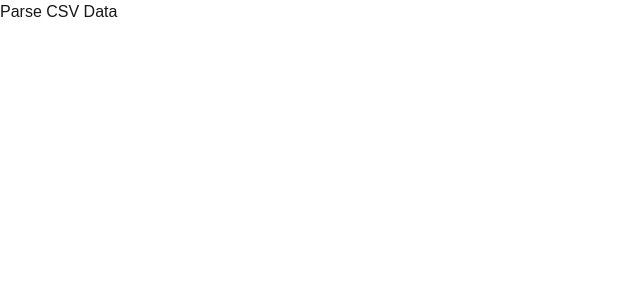
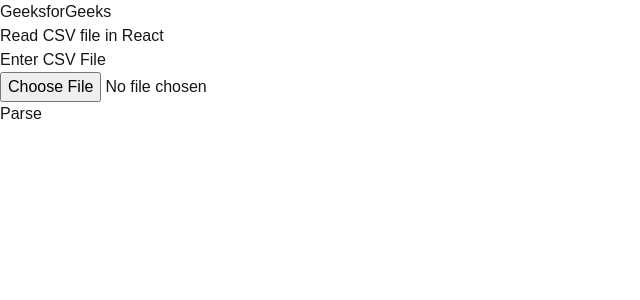
Before and after one commit to SantinoGiordano/Recipe-Maker, a Next.js app: page / in a window 1280 px wide. Shown: the top 300 px of the page, without its empty margins (0-640 px from the left). Built offline with nearby package versions, Linux system fonts and the light colour scheme.

Commit message:
copied function from react home page

```diff
--- a/app/page.tsx
+++ b/app/page.tsx
@@ -1,16 +1,110 @@
+'use client'
+import React, { useState } from "react";
+import Papa from "papaparse";
 
-import { useState } from "react";
+// Allowed extensions for input file
+const allowedExtensions = ["csv"];
 
-import useFetch from "./hooks/useFetch";
+const App = () => {
 
-export default function Home() {
+    // This state will store the parsed data
+    const [data, setData] = useState([]);
 
-  const [data, setData] = useState<unknown[]>([])
-  const {fetchCsvdata} = useState();
+    // It state will contain the error when
+    // correct file extension is not used
+    const [error, setError] = useState("");
 
-  return (
-    <>
-    <h1>Parse CSV Data</h1>
-    </>
-  );
-}
+    // It will store the file uploaded by the user
+    const [file, setFile] = useState("");
+
+    // This function will be called when
+    // the file input changes
+    const handleFileChange = (e) => {
+        setError("");
+
+        // Check if user has entered the file
+        if (e.target.files.length) {
+            const inputFile = e.target.files[0];
+
+            // Check the file extensions, if it not
+            // included in the allowed extensions
+            // we show the error
+            const fileExtension =
+                inputFile?.type.split("/")[1];
+            if (
+                !allowedExtensions.includes(fileExtension)
+            ) {
+                setError("Please input a csv file");
+                return;
+            }
+
+            // If input type is correct set the state
+            setFile(inputFile);
+        }
+    };
+    const handleParse = () => {
+
+        // If user clicks the parse button without
+        // a file we show a error
+        if (!file) return alert("Enter a valid file");
+
+        // Initialize a reader which allows user
+        // to read any file or blob.
+        const reader = new FileReader();
+
+        // Event listener on reader when the file
+        // loads, we parse it and set the data.
+        reader.onload = async ({ target }) => {
+            const csv = Papa.parse(target.result, {
+                header: true,
+            });
+            const parsedData = csv?.data;
+            const rows = Object.keys(parsedData[0]);
+
+            const columns = Object.values(parsedData[0]);
+            const res = rows.reduce((acc, e, i) => {
+                return [...acc, [[e], columns[i]]];
+            }, []);
+            console.log(res);
+            setData(res);
+        };
+        reader.readAsText(file);
+    };
+
+    return (
+        <div className="App">
+            <h1 className="geeks">GeeksforGeeks</h1>
+            <h3>Read CSV file in React</h3>
+            <div className="container">
+                <label
+                    htmlFor="csvInput"
+                    style={{ display: "block" }}
+                >
+                    Enter CSV File
+                </label>
+                <input
+                    onChange={handleFileChange}
+                    id="csvInput"
+                    name="file"
+                    type="File"
+                />
+                <div>
+                    <button onClick={handleParse}>
+                        Parse
+                    </button>
+                </div>
+                <div style={{ marginTop: "3rem" }}>
+                    {error
+                        ? error
+                        : data.map((e, i) => (
+                              <div key={i} className="item">
+                                  {e[0]}:{e[1]}
+                              </div>
+                          ))}
+                </div>
+            </div>
+        </div>
+    );
+};
+
+export default App;
```
